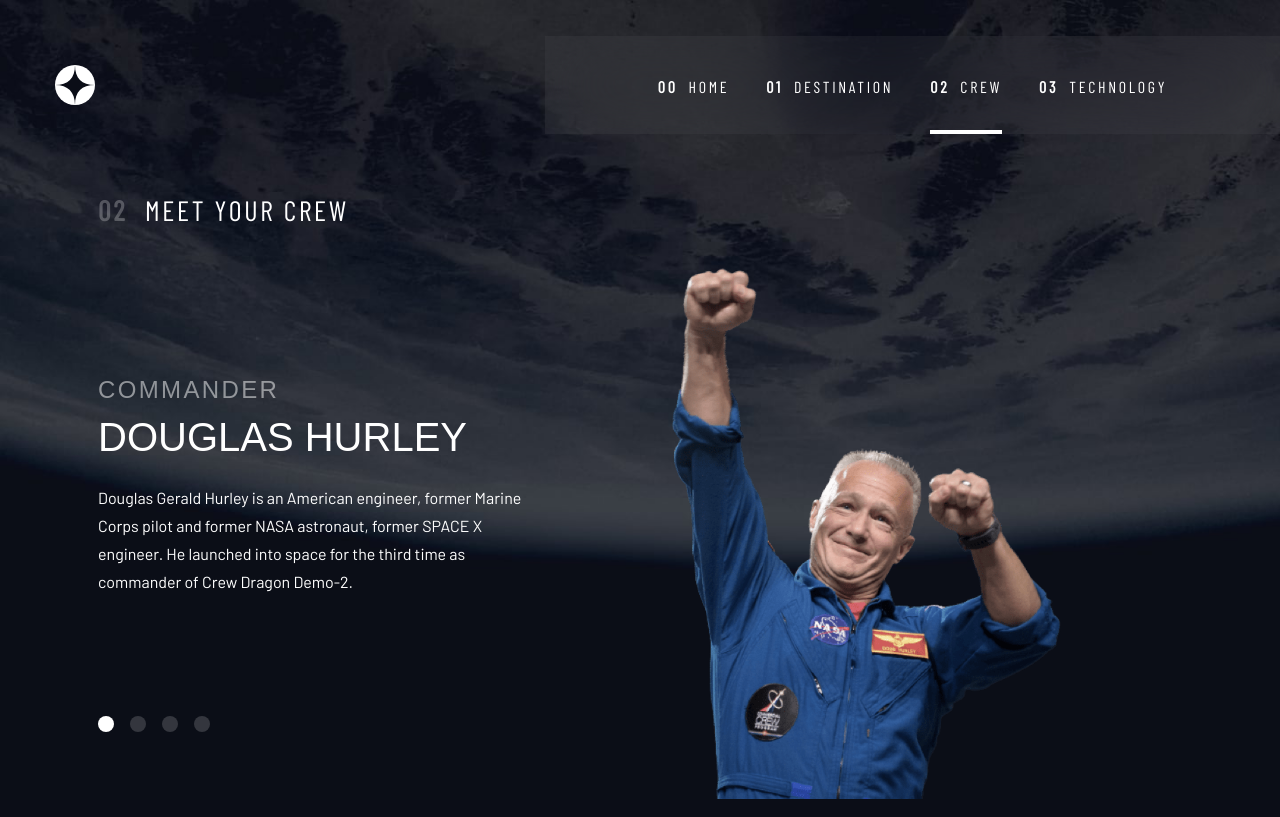
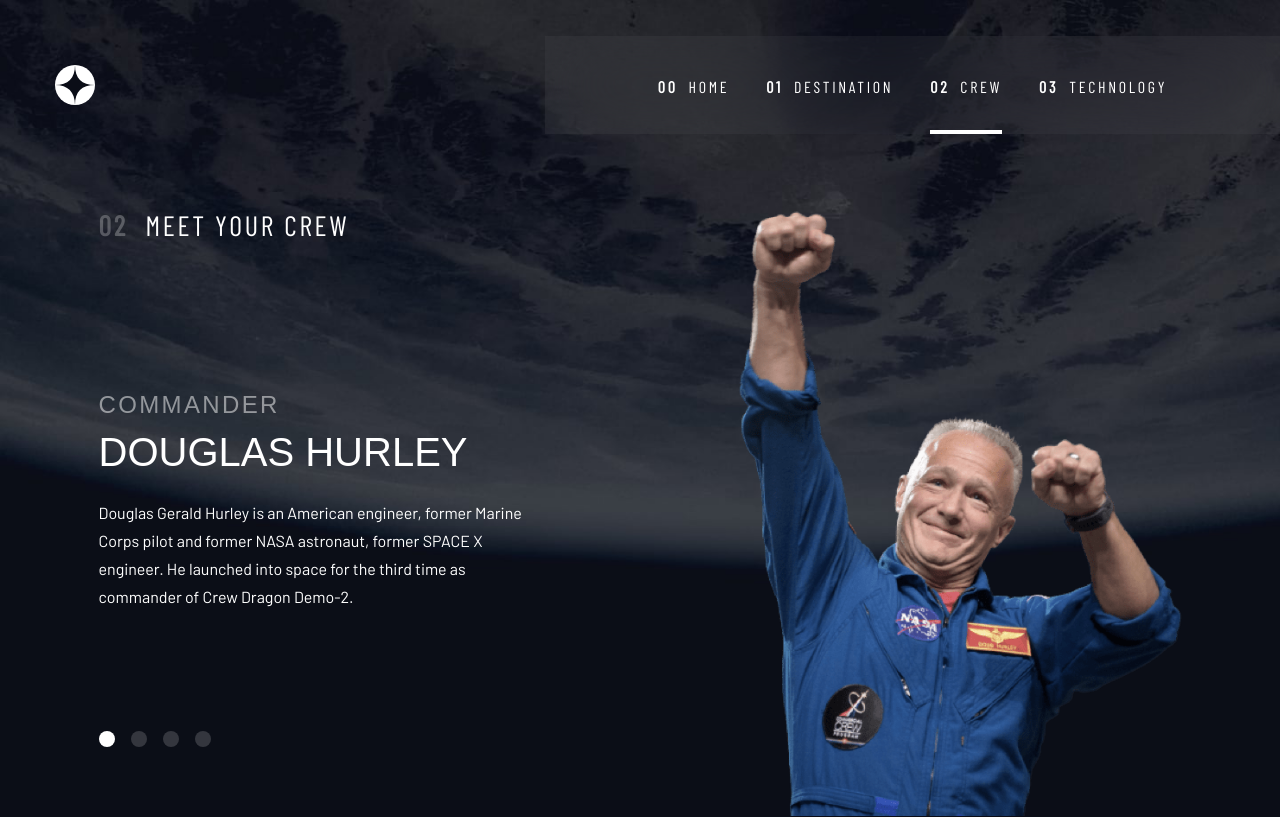
Before and after one commit to basitkorai/space-tourism-website, a React (Vite) app: page /crew in a window 1280 px wide. Built offline with nearby package versions, Linux system fonts and the light colour scheme; a web font is replaced by a local one.

Commit message:
style: destination - layout fixed

```diff
--- a/src/pages/Crew.jsx
+++ b/src/pages/Crew.jsx
@@ -22,7 +22,7 @@
           <Navbar />
           <Sidebar />
         </header>
-        <div className="container text-center lg:text-left mb-[5.06rem] md:mb-0 pt-6 lg:pt-[3.88rem] mx-auto">
+        <div className="container text-center lg:text-left mb-[5.06rem] md:mb-0 mt-6 md:mt-10 lg:mt-[4.75rem] mx-auto border border-transparent border-solid">
           <p className="lg:hidden md:pl-[2.375rem] lg:pl-[3.47rem] text-base md:text-xl lg:text-[1.75rem] uppercase font-sans_cond tracking-[0.16875rem] text-center md:text-left mb-8 md:mb-[3.75rem] lg:mb-[6.0625rem]">
             <span className="font-bold opacity-25 mr-[1.12rem]">02</span>
             Meet your crew
@@ -30,7 +30,7 @@
           <div className="grid lg:grid-cols-2 place-content-center text-left">
             <div className="md:order-last">
               <div
-                className={`lg:w-[28.34rem] min-h-[33.25rem] max-h-[70rem] mx-auto mt-8 lg:mt-0 grid justify-items-center border-b border-navcolor md:border-transparent max-w-[20.4375rem] md:max-w-[27.75rem] lg:max-w-full xl:absolute bottom-0 right-[11.6875rem]  bg-no-repeat bg-bottom bg-contain ${
+                className={`lg:w-[28.34rem] min-h-[24rem] md:min-h-[33.25rem] lg:min-h-full mx-auto lg:mt-0 grid justify-items-center border-b border-navcolor md:border-transparent max-w-[20.4375rem] md:max-w-[27.75rem] lg:h-[105.2%] bg-no-repeat bg-bottom bg-contain ${
                   isCrew1
                     ? 'crew1'
                     : isCrew2
@@ -48,7 +48,7 @@
               updateCrew={setCrew}
               currentCrew={name}
             />
-            <div className="md:order-first grid justify-center">
+            <div className="md:order-first grid justify-center lg:mb-[5.87]">
               <div>
                 <p className="hidden lg:block md:pl-[2.375rem] lg:pl-0 text-base md:text-xl lg:text-[1.75rem] uppercase font-sans_cond tracking-[0.16875rem] text-center lg:text-left mb-8 md:mb-[3.75rem] lg:mb-[9.63rem]">
                   <span className="font-bold opacity-25 mr-[1.12rem]">02</span>
@@ -63,7 +63,6 @@
                 <p className="max-lg:mx-auto text-center lg:text-left text-[0.9375rem] md:text-base max-w-[20.4375rem] md:max-w-[27.75rem] leading-normal md:leading-7">
                   {bio}
                 </p>
-                {isCrew1 && <p></p>}
                 <RoundIndicators
                   hideOn={'hidden lg:flex'}
                   updateCrew={setCrew}
```
